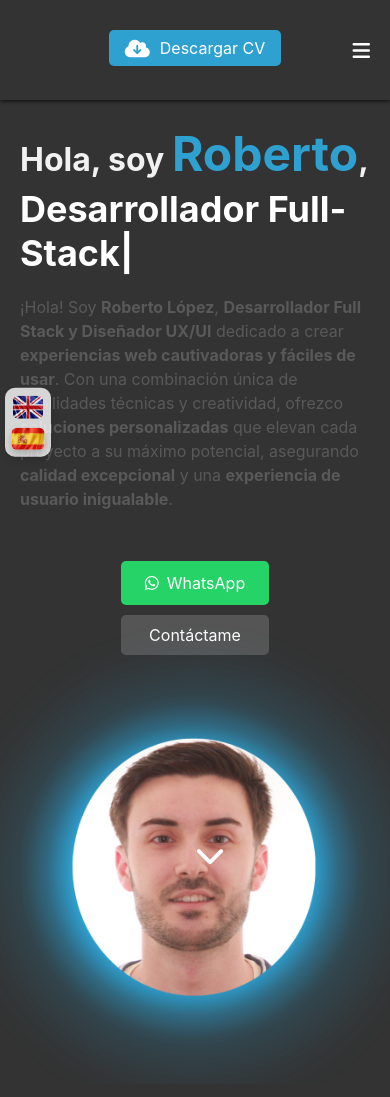
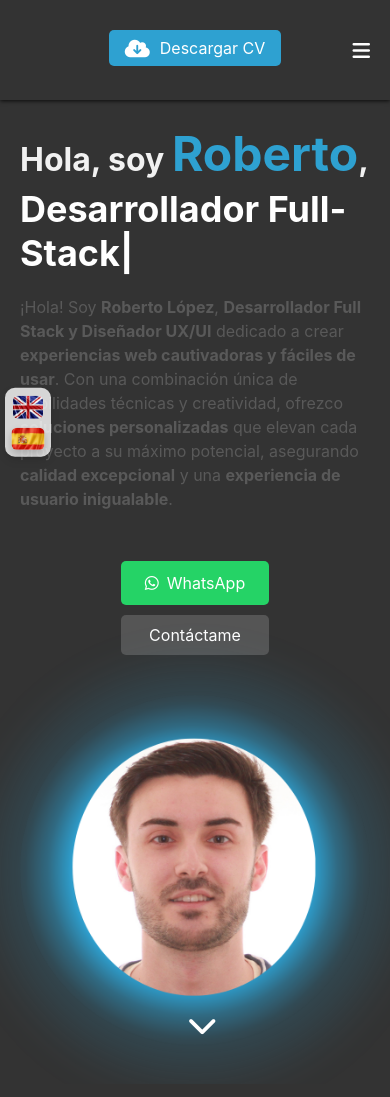
Before and after one commit to Robeerr/Portafolio-Roberto, a React (Create React App) app: page / in a window 390 px wide. Shown: the top 1097 px of the page. Built offline with nearby package versions, Linux system fonts and the light colour scheme.

Commit message:
Arreglar posicion de scroll down icon en pantallas pequeñas

```diff
--- a/src/components/Home/IntroSection.css
+++ b/src/components/Home/IntroSection.css
@@ -20,6 +20,7 @@ html {
   max-width: 40%;
   text-align: left;
   margin-bottom: 20px;
+  position: relative;
 }
 
 .intro h1 {
@@ -117,7 +118,7 @@ html {
   justify-content: center;
   position: absolute;
   bottom: 80px;
-  left: 50%;
+  left: 48%;
   transform: translateX(-50%);
   flex-direction: row;
   z-index: 1;
@@ -279,7 +280,7 @@ html {
 
   .scroll-down {
     margin-top: 20px;
-    bottom: -30px;
+    bottom: -200px;
     z-index: 1;
   }
 
@@ -334,7 +335,7 @@ html {
   .scroll-down {
     margin-top: 20px;
     flex-direction: row;
-    bottom: -40px;
+    bottom: -245px;
     z-index: 1;
   }
 
@@ -344,6 +345,12 @@ html {
 
   .scroll-icon {
     font-size: 40px;
+  }
+}
+
+@media (min-width: 481px) and (max-width: 515px) {
+  .scroll-down {
+    bottom: -300px;
   }
 }
 
@@ -399,8 +406,8 @@ html {
     flex-direction: row;
     align-items: center;
     position: absolute;
-    bottom: -50px;
-    left: 50%;
+    bottom: -180px;
+    left: 48%;
     transform: translateX(-50%);
     z-index: 1;
   }
@@ -416,6 +423,6 @@ html {
 
 @media (min-width: 1251px) and (max-width: 1600px) {
   .scroll-down {
-    bottom: -70px;
+    bottom: -100px;
   }
 }
```
